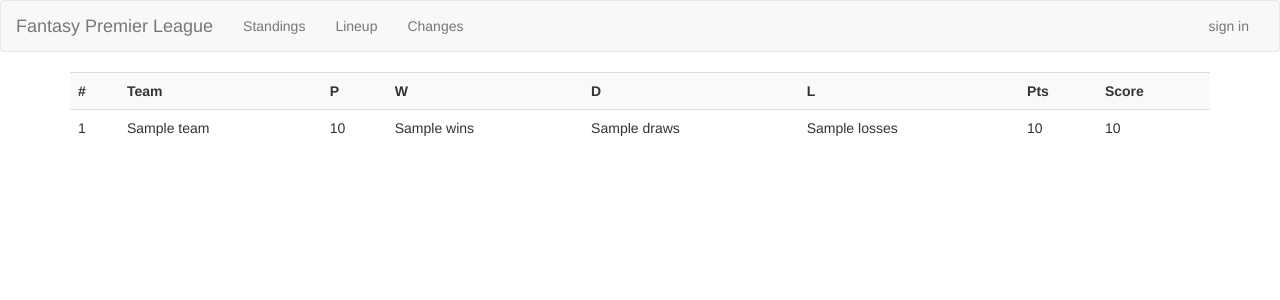
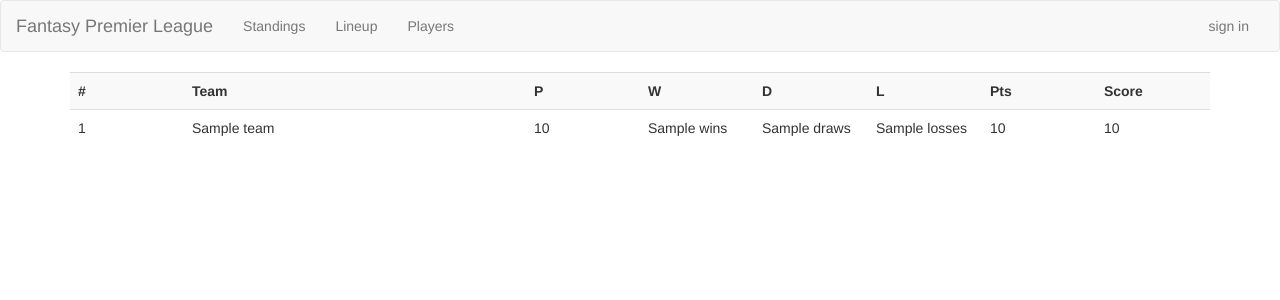
Before and after one commit to andypymont/fantasypl, a Flask app: template templates/standings.html in a window 1280 px wide. Shown: the top 300 px of the page. Run offline with Flask 2, Linux system fonts and the light colour scheme; the template is opened without the code that fills it: most values are stand-ins (such as "Sample title", 1, 10 or a date in 2020); some libraries are stand-ins or nearby versions.

Commit message:
First draft of players page; added settings.py support for better deployment

```diff
--- a/fantasypl.py
+++ b/fantasypl.py
@@ -6,11 +6,9 @@ except ImportError:
 import os
 
 from app import app, db
+from auth import current_user, login_manager, login_required
 from flask import abort, flash, redirect, render_template, request, url_for
-from auth import current_user, login_manager, login_required
-
-app.config.update(dict(DEBUG=True,
-					   SECRET_KEY='Development key'))
+from math import ceil
 
 def get_lineup(team):
 	return sorted(db.get('players', {'team': team}),
@@ -35,6 +33,23 @@ def valid_formation(players):
 						dict(G=1, D=3, M=5, F=2),
 						dict(G=1, D=3, M=4, F=3))
 	return formation(players) in valid_formations
+
+def paginated_players(page):
+	players = db.get('players')
+	pages = int(ceil(len(players) / 10.0))
+	if page > pages:
+		page = pages
+
+	center = max(11, page)
+
+	showpages = range(center - 10, max(center + 10, pages))
+
+	showpages = [p for p in xrange(center - 10, page + 10) if p > 0]
+	for p in xrange(20 - len(showpages)):
+		showpages.append()
+
+	return dict(page=page,
+				pages=pages)
 
 @app.route('/')
 @app.route('/standings/')
@@ -72,5 +87,13 @@ def lineup_submit():
 
 		return redirect(url_for('lineup'))
 
+@app.route('/players/')
+def players():
+	players = db.get('players')
+	pages = int(ceil(len(players) / 10.0))
+	page = int(request.args.get('page', 1))
+
+	return render_template('players.html', activepage="players", page=page, pages=pages, players=players)
+
 if __name__ == '__main__':
 	app.run()
--- a/templates/base.html
+++ b/templates/base.html
@@ -41,7 +41,7 @@
           <ul class="nav navbar-nav">
             <li{% if activepage == "standings" %} class="active"{% endif %}><a href="{{ url_for('standings') }}">Standings</a></li>
             <li{% if activepage == "lineup" %} class="active"{% endif %}><a href="{{ url_for('lineup') }}">Lineup</a></li>
-            <li{% if activepage == 'changes' %} class="active"{% endif %}><a href="#">Changes</a></li>
+            <li{% if activepage == 'players' %} class="active"{% endif %}><a href="{{ url_for('players') }}">Players</a></li>
           </ul>
           <!--<form class="navbar-form navbar-left" role="search">
             <div class="form-group">
@@ -51,10 +51,10 @@
           </form> -->
           {% if current_user.is_authenticated() %}
           <ul class="nav navbar-nav navbar-right">
-            <li><a><b>{{ current_user.get_name() }}</b></a></li>
             <li><a href="{{ url_for('change_password') }}">change password</a></li>
             <li><a href="{{ url_for('logout') }}">sign out</a></li>
           </ul>
+          <p class="navbar-text navbar-right">signed in as <b>{{ current_user.get_name() }}</b></p>
           {% else %}
           <ul class="nav navbar-nav navbar-right">
             <li><a href="{{ url_for('login') }}">sign in</a></li>
--- a/templates/lineup.html
+++ b/templates/lineup.html
@@ -22,7 +22,7 @@
             </tr>
             {% for player in players %}
             <tr class="starterrow collapse {% if player.startingxi == '1' %}in{% else %}out{% endif %}" id="starterrow{{ player._id }}">
-              <td><input type="checkbox" class="startercheck" id="startercheck{{ player._id }}" name="startercheck{{ player._id }}"{% if player.startingxi == '1' %} checked="true"{% endif %}> <button type="button" class="btn btn-default posicon-{{ player.position }}">{{ player.position }}</button></td>
+              <td><input type="checkbox" class="startercheck" id="startercheck{{ player._id }}" name="startercheck{{ player._id }}"{% if player.startingxi == '1' %} checked="true"{% endif %}> <button type="button" class="btn btn-sm btn-default posicon-{{ player.position }}">{{ player.position }}</button></td>
               <td>{{ player.name }}</td>
               <td>{{ player.club }}</td>
               <td>{{ next_opponents[player.club] }}</td>
@@ -41,7 +41,7 @@
             </tr>
             {% for player in players %}
             <tr class="subrow collapse {% if player.startingxi == '1' %}out{% else %}in{% endif %}" id="subrow{{ player._id }}">
-              <td><input type="checkbox" class="subcheck" id="subcheck{{ player._id }}" name="subcheck{{ player._id }}"{% if player.startingxi == '1' %} checked="true"{% endif %}> <button type="button" class="btn btn-default posicon-{{ player.position }}">{{ player.position }}</button></td>
+              <td><input type="checkbox" class="subcheck" id="subcheck{{ player._id }}" name="subcheck{{ player._id }}"{% if player.startingxi == '1' %} checked="true"{% endif %}> <button type="button" class="btn btn-sm btn-default posicon-{{ player.position }}">{{ player.position }}</button></td>
               <td>{{ player.name }}</td>
               <td>{{ player.club }}</td>
               <td>{{ next_opponents[player.club] }}</td>
--- a/templates/standings.html
+++ b/templates/standings.html
@@ -3,14 +3,14 @@
 <div class="container">
 	<table class="table table-striped">
 		<tr>
-			<th>#</th>
-			<th>Team</th>
-			<th>P</th>
-			<th>W</th>
-			<th>D</th>
-			<th>L</th>
-			<th>Pts</th>
-			<th>Score</th>
+			<th class="col-md-1">#</th>
+			<th class="col-md-3">Team</th>
+			<th class="col-md-1">P</th>
+			<th class="col-md-1">W</th>
+			<th class="col-md-1">D</th>
+			<th class="col-md-1">L</th>
+			<th class="col-md-1">Pts</th>
+			<th class="col-md-1">Score</th>
 		</tr>
 		{% for team in teams %}
 		<tr>
```
Also changed, not shown: app.py (+8 -1 lines), templates/players.html (added, +29 -0 lines).
